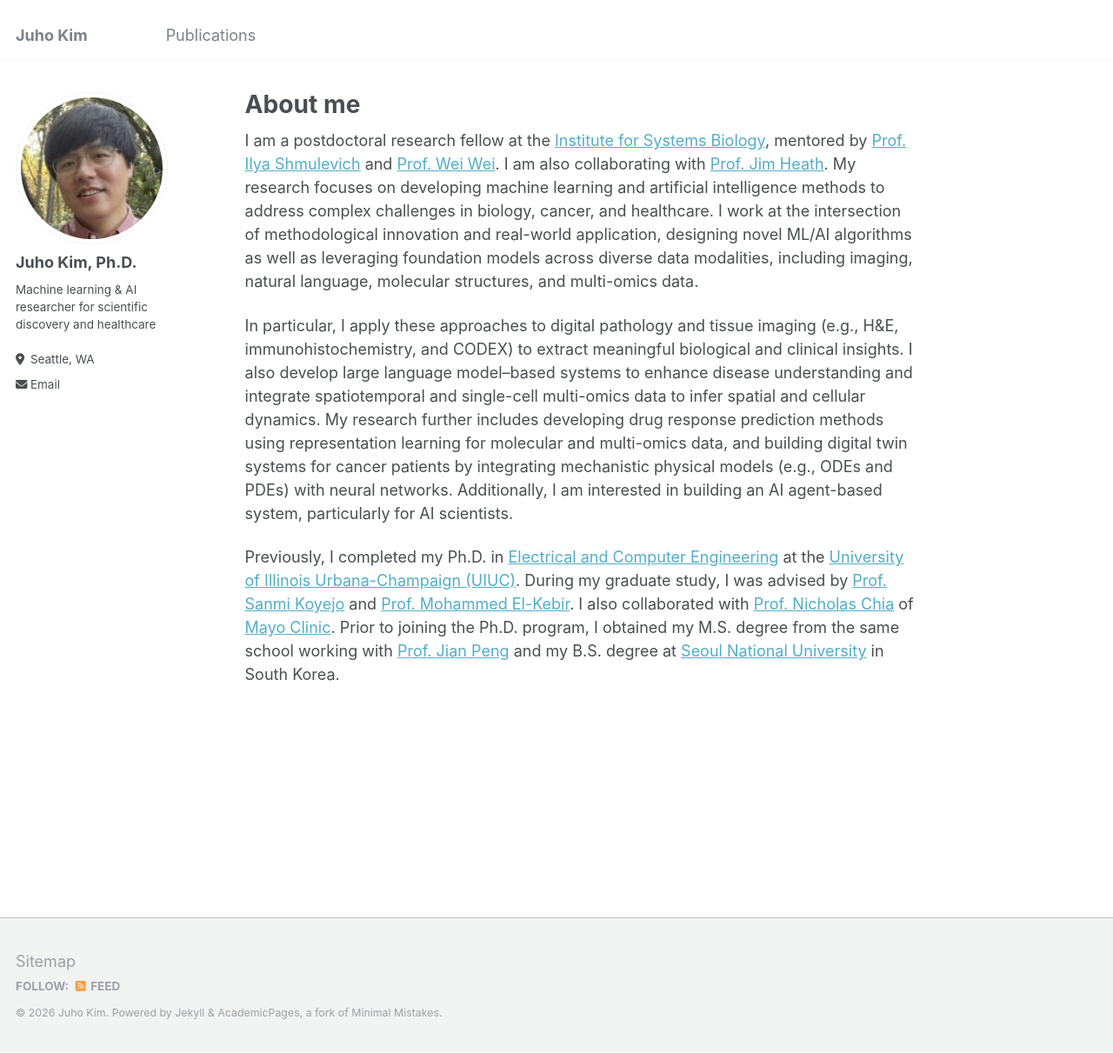
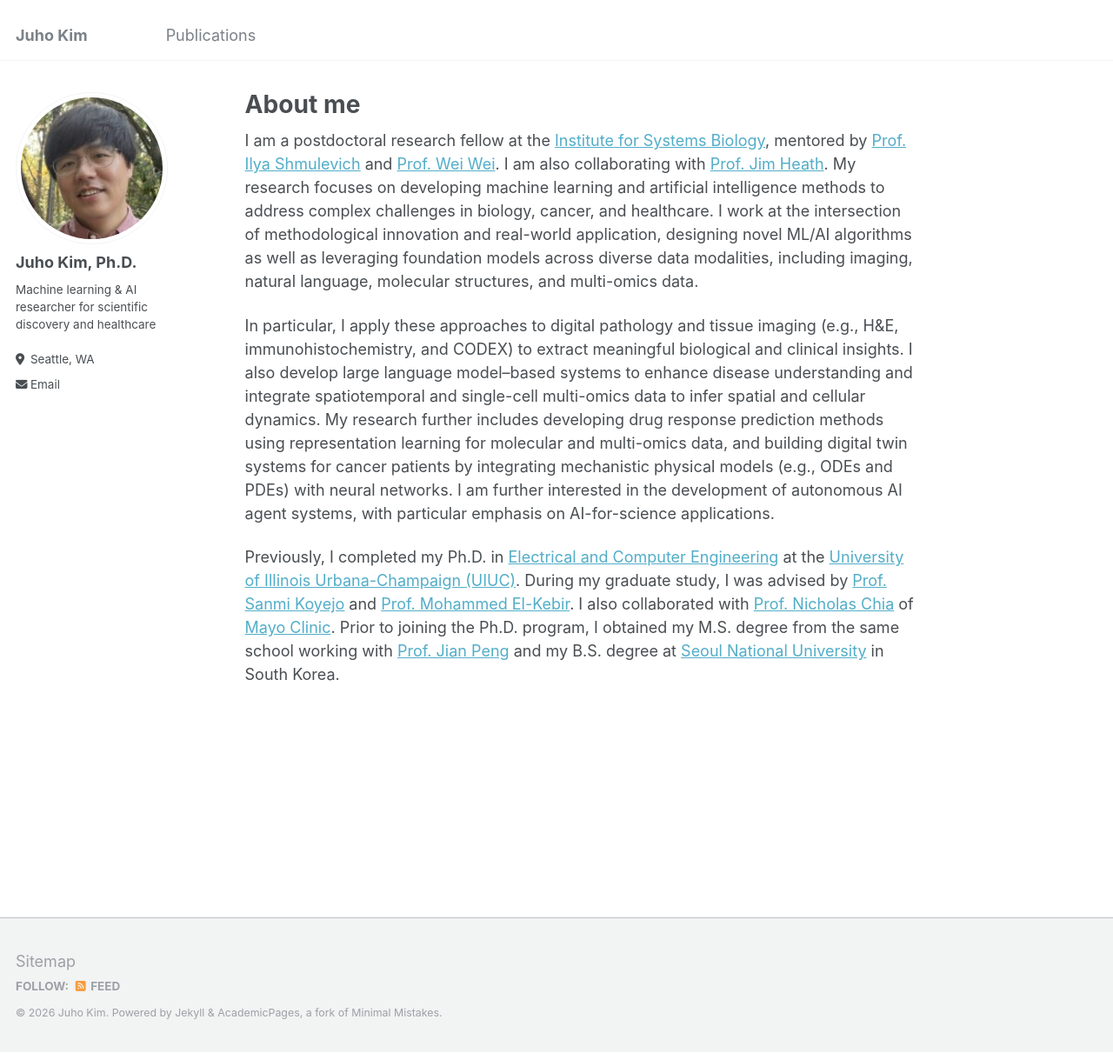
Before and after one commit to juhokim/juhokim.github.io, a Jekyll site: the page built from _pages/about.md, in a window 1280 px wide and 1211 px high. Shown: the whole window at 87% size. Built offline with Jekyll 4.4.1, drawn with Linux system fonts in a browser that asks for light colours.

Commit message:
Update about.md

```diff
--- a/_pages/about.md
+++ b/_pages/about.md
@@ -9,6 +9,6 @@ redirect_from:
 
 I am a postdoctoral research fellow at the [Institute for Systems Biology](https://isbscience.org/), mentored by [Prof. Ilya Shmulevich](https://shmulevich.isbscience.org/) and [Prof. Wei Wei](https://www.wei-lab.net/). I am also collaborating with [Prof. Jim Heath](https://heath.isbscience.org/). My research focuses on developing machine learning and artificial intelligence methods to address complex challenges in biology, cancer, and healthcare. I work at the intersection of methodological innovation and real-world application, designing novel ML/AI algorithms as well as leveraging foundation models across diverse data modalities, including imaging, natural language, molecular structures, and multi-omics data.
 
-In particular, I apply these approaches to digital pathology and tissue imaging (e.g., H&E, immunohistochemistry, and CODEX) to extract meaningful biological and clinical insights. I also develop large language model–based systems to enhance disease understanding and integrate spatiotemporal and single-cell multi-omics data to infer spatial and cellular dynamics. My research further includes developing drug response prediction methods using representation learning for molecular and multi-omics data, and building digital twin systems for cancer patients by integrating mechanistic physical models (e.g., ODEs and PDEs) with neural networks. Additionally, I am interested in building an AI agent-based system, particularly for AI scientists.
+In particular, I apply these approaches to digital pathology and tissue imaging (e.g., H&E, immunohistochemistry, and CODEX) to extract meaningful biological and clinical insights. I also develop large language model–based systems to enhance disease understanding and integrate spatiotemporal and single-cell multi-omics data to infer spatial and cellular dynamics. My research further includes developing drug response prediction methods using representation learning for molecular and multi-omics data, and building digital twin systems for cancer patients by integrating mechanistic physical models (e.g., ODEs and PDEs) with neural networks. I am further interested in the development of autonomous AI agent systems, with particular emphasis on AI-for-science applications.
 
 Previously, I completed my Ph.D. in [Electrical and Computer Engineering](https://ece.illinois.edu/) at the [University of Illinois Urbana-Champaign (UIUC)](https://illinois.edu/). During my graduate study, I was advised by [Prof. Sanmi Koyejo](https://cs.stanford.edu/~sanmi/) and [Prof. Mohammed El-Kebir](https://www.el-kebir.net/). I also collaborated with [Prof. Nicholas Chia](https://www.mayo.edu/research/faculty/chia-nicholas-ph-d/bio-20087464) of [Mayo Clinic](https://www.mayo.edu). Prior to joining the Ph.D. program, I obtained my M.S. degree from the same school working with [Prof. Jian Peng](https://jianpeng.web.engr.illinois.edu/) and my B.S. degree at [Seoul National University](https://en.snu.ac.kr/) in South Korea.
```
